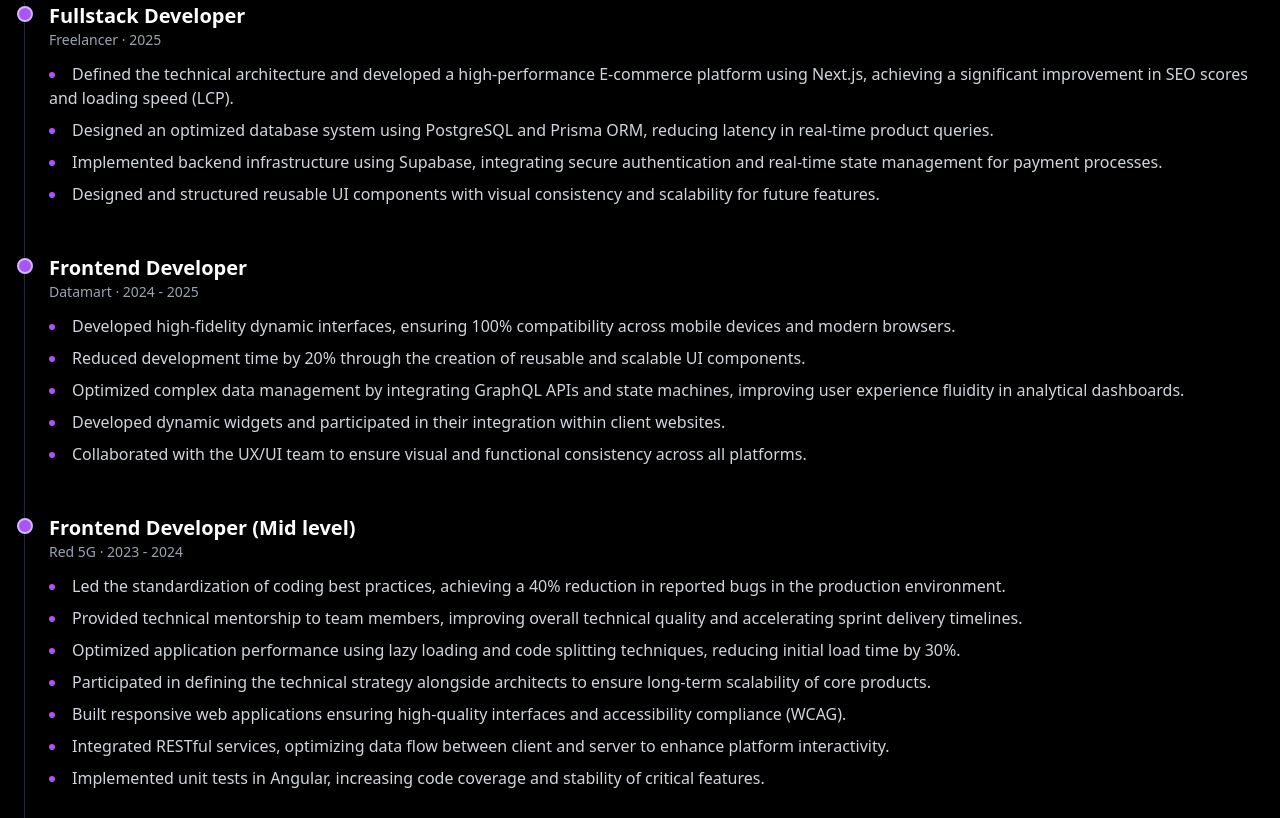
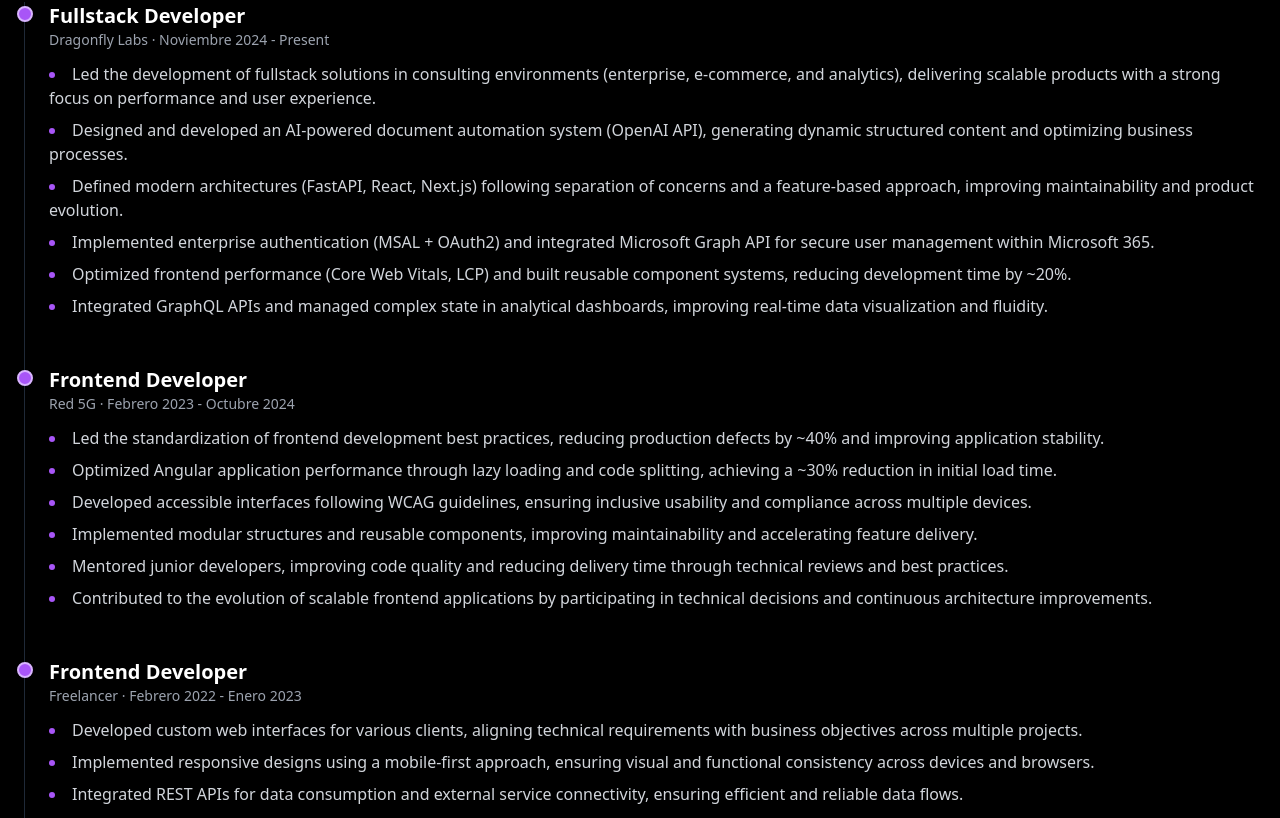
Before and after one commit to Maichind/new-portfolio, a Next.js app: page / in a window 1280 px wide. Shown: the part 2622-3440 px from the top of the page. Built offline with nearby package versions, Linux system fonts and the light colour scheme.

Commit message:
experience update

```diff
--- a/app/components/Experience.tsx
+++ b/app/components/Experience.tsx
@@ -8,98 +8,82 @@
 		es: [
 			{
 				role: "Fullstack Developer",
-				company: "Freelancer",
-				period: "2025",
+				company: "Dragonfly Labs",
+				period: "Noviembre 2024 - Presente",
 				description: [
-					"Definí la arquitectura técnica y desarrollé una plataforma de E-commerce de alto rendimiento utilizando Next.js, logrando una mejora significativa en los puntajes de SEO y velocidad de carga (LCP).",
-					"Diseñé un sistema de base de datos optimizado con PostgreSQL y Prisma ORM, reduciendo la latencia de las consultas de productos en tiempo real.",
-					"Implementé la infraestructura de backend mediante Supabase, integrando autenticación segura y manejo de estado en tiempo real para procesos de pago.",
-					"Diseñé y estructuré componentes UI reutilizables con consistencia visual y escalabilidad para nuevas funcionalidades."
+					"Lideré el desarrollo de soluciones fullstack en entornos de consultoría (enterprise, e-commerce y analítica), entregando productos escalables con foco en performance y experiencia de usuario.",
+					"Diseñé y desarrollé un sistema de automatización documental basado en IA (OpenAI API), generando contenido estructurado dinámico y optimizando procesos empresariales.",
+					"Definí arquitecturas modernas (FastAPI, React, Next.js) bajo principios de separación de responsabilidades y enfoque feature-based, mejorando mantenibilidad y evolución del producto.",
+					"Implementé autenticación empresarial (MSAL + OAuth2) e integración con Microsoft Graph API para gestión segura de usuarios en Microsoft 365.",
+					"Optimicé performance frontend (Core Web Vitals, LCP) y construí sistemas de componentes reutilizables, reduciendo tiempos de desarrollo en ~20%.",
+					"Integré APIs GraphQL y gestioné estados complejos en dashboards analíticos, mejorando la visualización y fluidez de datos en tiempo real."
 				]
 			},
 			{
 				role: "Frontend Developer",
-				company: "Datamart",
-				period: "2024 - 2025",
+				company: "Red 5G",
+				period: "Febrero 2023 - Octubre 2024",
 				description: [
-					"Desarrollé interfaces dinámicas de alta fidelidad, asegurando una compatibilidad del 100% en dispositivos móviles y navegadores modernos.",
-					"Reduje el tiempo de desarrollo en un 20% mediante la creación de componentes UI reutilizables y escalables.",
-					"Optimicé la gestión de datos complejos integrando APIs de GraphQL y máquinas de estado, mejorando la fluidez de la experiencia de usuario en dashboards analíticos.",
-					"Desarrollé widgets dinámicos, participando también en su integración dentro de los sitios web de los clientes.",
-					"Colaboré con el equipo de UX/UI para garantizar coherencia visual y funcional en todas las plataformas."
-				]
-			},
-			{
-				role: "Frontend Developer (Mid level)",
-				company: "Red 5G",
-				period: "2023 - 2024",
-				description: [
-					"Lideré la estandarización de mejores prácticas de codificación, logrando una reducción del 40% en bugs reportados en el entorno de producción.",
-					"Brindé mentoría técnica a miembros del equipo, elevando la calidad técnica del equipo y acelerando los tiempos de entrega de sprints.",
-					"Optimicé el rendimiento de aplicaciones mediante técnicas de lazy loading y code splitting, disminuyendo el tiempo de carga inicial en un 30%.",
-					"Participé en la definición de la estrategia técnica junto a arquitectos para asegurar la escalabilidad a largo plazo de los productos core.",
-					"Construí aplicaciones web responsivas garantizando interfaces de alta calidad y accesibilidad (WCAG).",
-					"Integré servicios RESTful, optimizando el flujo de datos entre el cliente y el servidor para mejorar la interactividad de las plataformas.",
-					"Implementé pruebas unitarias en Angular, incrementando la cobertura de código y la estabilidad de las funcionalidades críticas."
+					"Lideré la estandarización de buenas prácticas de desarrollo frontend, reduciendo defectos en producción en ~40% y mejorando la estabilidad de las aplicaciones.",
+					"Optimicé el rendimiento de aplicaciones Angular mediante lazy loading y code splitting, logrando una reducción de ~30% en el tiempo de carga inicial.",
+					"Desarrollé interfaces accesibles bajo lineamientos WCAG, asegurando usabilidad inclusiva y cumplimiento de estándares en múltiples dispositivos.",
+					"Implementé estructuras modulares y componentes reutilizables, mejorando la mantenibilidad y acelerando la entrega de nuevas funcionalidades.",
+					"Mentoricé a desarrolladores junior, elevando la calidad del código y reduciendo tiempos de entrega mediante revisiones técnicas y buenas prácticas.",
+					"Contribuí a la evolución de aplicaciones frontend escalables, participando en decisiones técnicas y mejoras continuas de arquitectura."
 				]
 			},
 			{
 				role: "Frontend Developer",
 				company: "Freelancer",
-				period: "2022 - 2023",
+				period: "Febrero 2022 - Enero 2023",
 				description: [
-					"Diseñé y desarrollé interfaces interactivas personalizadas, transformando requerimientos técnicos complejos en soluciones visuales funcionales para diversos clientes.",
-					"Aseguré la compatibilidad multiplataforma mediante la implementación de diseños mobile-first y responsivos, garantizando una navegación fluida en dispositivos móviles y de escritorio.",
-					"Potencié la escalabilidad de las aplicaciones mediante la integración de APIs RESTful de terceros, permitiendo la comunicación eficiente con servicios externos y bases de datos."
+					"Desarrollé interfaces web a medida para distintos clientes, alineando requerimientos técnicos con objetivos de negocio en múltiples proyectos.",
+					"Implementé diseños responsive bajo enfoque mobile-first, garantizando consistencia visual y funcional en diversos dispositivos y navegadores.",
+					"Integré APIs REST para consumo de datos y conexión con servicios externos, asegurando flujos de información eficientes y confiables.",
+					"Construí componentes reutilizables y estructuras frontend escalables, facilitando la evolución y mantenimiento de las aplicaciones.",
+					"Optimicé la experiencia de usuario mediante mejoras en interacción, tiempos de carga y usabilidad general en entornos web.",
+					"Gestioné múltiples entregables de forma autónoma, cumpliendo plazos y adaptándome a distintos contextos y necesidades de cliente."
 				]
 			}
 		],
 		en: [
 			{
 				role: "Fullstack Developer",
-				company: "Freelancer",
-				period: "2025",
+				company: "Dragonfly Labs",
+				period: "Noviembre 2024 - Present",
 				description: [
-					"Defined the technical architecture and developed a high-performance E-commerce platform using Next.js, achieving a significant improvement in SEO scores and loading speed (LCP).",
-					"Designed an optimized database system using PostgreSQL and Prisma ORM, reducing latency in real-time product queries.",
-					"Implemented backend infrastructure using Supabase, integrating secure authentication and real-time state management for payment processes.",
-					"Designed and structured reusable UI components with visual consistency and scalability for future features."
+					"Led the development of fullstack solutions in consulting environments (enterprise, e-commerce, and analytics), delivering scalable products with a strong focus on performance and user experience.",
+					"Designed and developed an AI-powered document automation system (OpenAI API), generating dynamic structured content and optimizing business processes.",
+					"Defined modern architectures (FastAPI, React, Next.js) following separation of concerns and a feature-based approach, improving maintainability and product evolution.",
+					"Implemented enterprise authentication (MSAL + OAuth2) and integrated Microsoft Graph API for secure user management within Microsoft 365.",
+					"Optimized frontend performance (Core Web Vitals, LCP) and built reusable component systems, reducing development time by ~20%.",
+					"Integrated GraphQL APIs and managed complex state in analytical dashboards, improving real-time data visualization and fluidity."
 				]
 			},
 			{
 				role: "Frontend Developer",
-				company: "Datamart",
-				period: "2024 - 2025",
+				company: "Red 5G",
+				period: "Febrero 2023 - Octubre 2024",
 				description: [
-					"Developed high-fidelity dynamic interfaces, ensuring 100% compatibility across mobile devices and modern browsers.",
-					"Reduced development time by 20% through the creation of reusable and scalable UI components.",
-					"Optimized complex data management by integrating GraphQL APIs and state machines, improving user experience fluidity in analytical dashboards.",
-					"Developed dynamic widgets and participated in their integration within client websites.",
-					"Collaborated with the UX/UI team to ensure visual and functional consistency across all platforms."
-				]
-			},
-			{
-				role: "Frontend Developer (Mid level)",
-				company: "Red 5G",
-				period: "2023 - 2024",
-				description: [
-					"Led the standardization of coding best practices, achieving a 40% reduction in reported bugs in the production environment.",
-					"Provided technical mentorship to team members, improving overall technical quality and accelerating sprint delivery timelines.",
-					"Optimized application performance using lazy loading and code splitting techniques, reducing initial load time by 30%.",
-					"Participated in defining the technical strategy alongside architects to ensure long-term scalability of core products.",
-					"Built responsive web applications ensuring high-quality interfaces and accessibility compliance (WCAG).",
-					"Integrated RESTful services, optimizing data flow between client and server to enhance platform interactivity.",
-					"Implemented unit tests in Angular, increasing code coverage and stability of critical features."
+					"Led the standardization of frontend development best practices, reducing production defects by ~40% and improving application stability.",
+					"Optimized Angular application performance through lazy loading and code splitting, achieving a ~30% reduction in initial load time.",
+					"Developed accessible interfaces following WCAG guidelines, ensuring inclusive usability and compliance across multiple devices.",
+					"Implemented modular structures and reusable components, improving maintainability and accelerating feature delivery.",
+					"Mentored junior developers, improving code quality and reducing delivery time through technical reviews and best practices.",
+					"Contributed to the evolution of scalable frontend applications by participating in technical decisions and continuous architecture improvements."
 				]
 			},
 			{
 				role: "Frontend Developer",
 				company: "Freelancer",
-				period: "2022 - 2023",
+				period: "Febrero 2022 - Enero 2023",
 				description: [
-					"Designed and developed custom interactive interfaces, transforming complex technical requirements into functional visual solutions for diverse clients.",
-					"Ensured cross-platform compatibility through mobile-first and responsive design implementations, delivering seamless navigation across mobile and desktop devices.",
-					"Enhanced application scalability by integrating third-party RESTful APIs, enabling efficient communication with external services and databases."
+					"Developed custom web interfaces for various clients, aligning technical requirements with business objectives across multiple projects.",
+					"Implemented responsive designs using a mobile-first approach, ensuring visual and functional consistency across devices and browsers.",
+					"Integrated REST APIs for data consumption and external service connectivity, ensuring efficient and reliable data flows.",
+					"Built reusable components and scalable frontend structures, facilitating application evolution and maintenance.",
+					"Enhanced user experience through improvements in interaction, load times, and overall usability in web environments.",
+					"Managed multiple deliverables independently, meeting deadlines and adapting to diverse client contexts and needs."
 				]
 			}
 		]
```
Also changed, not shown: app/components/Studies.tsx (+8 -8 lines), 1 other file (tests, documents, lock files or other folders).
